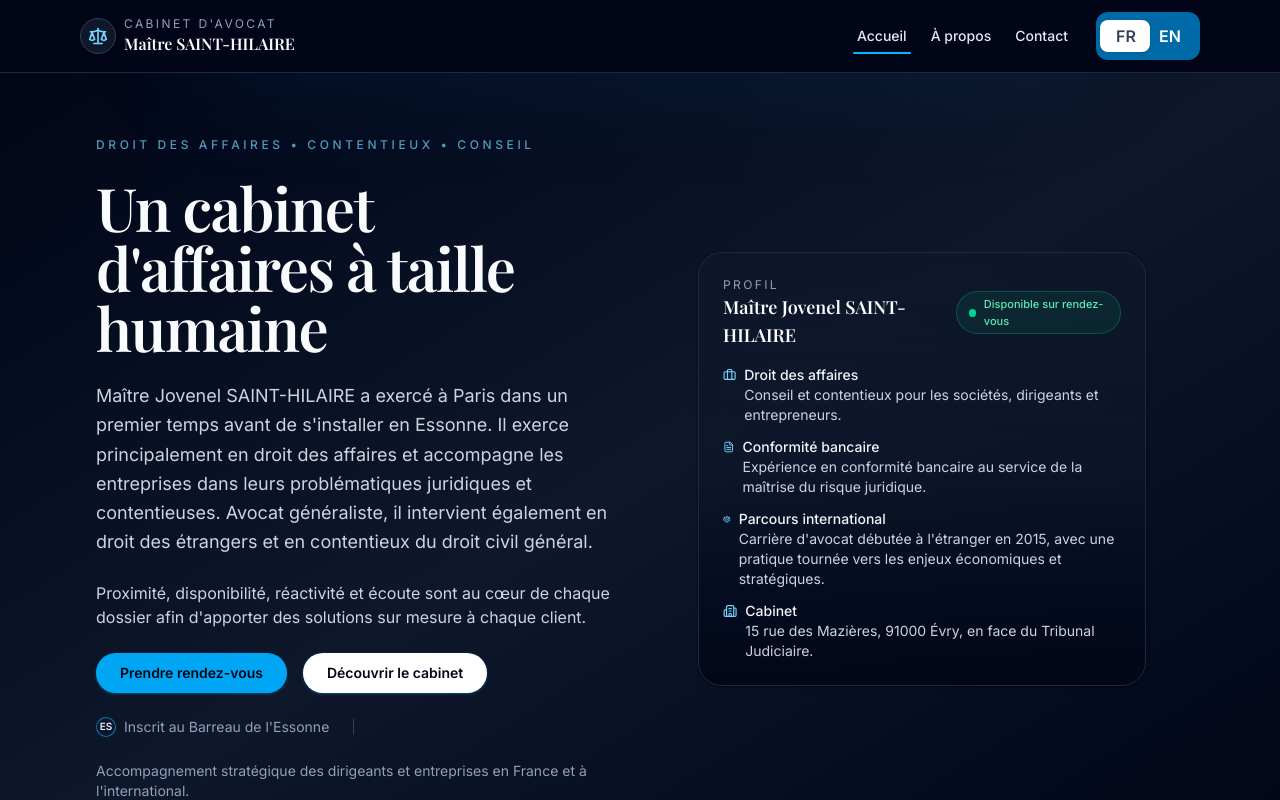
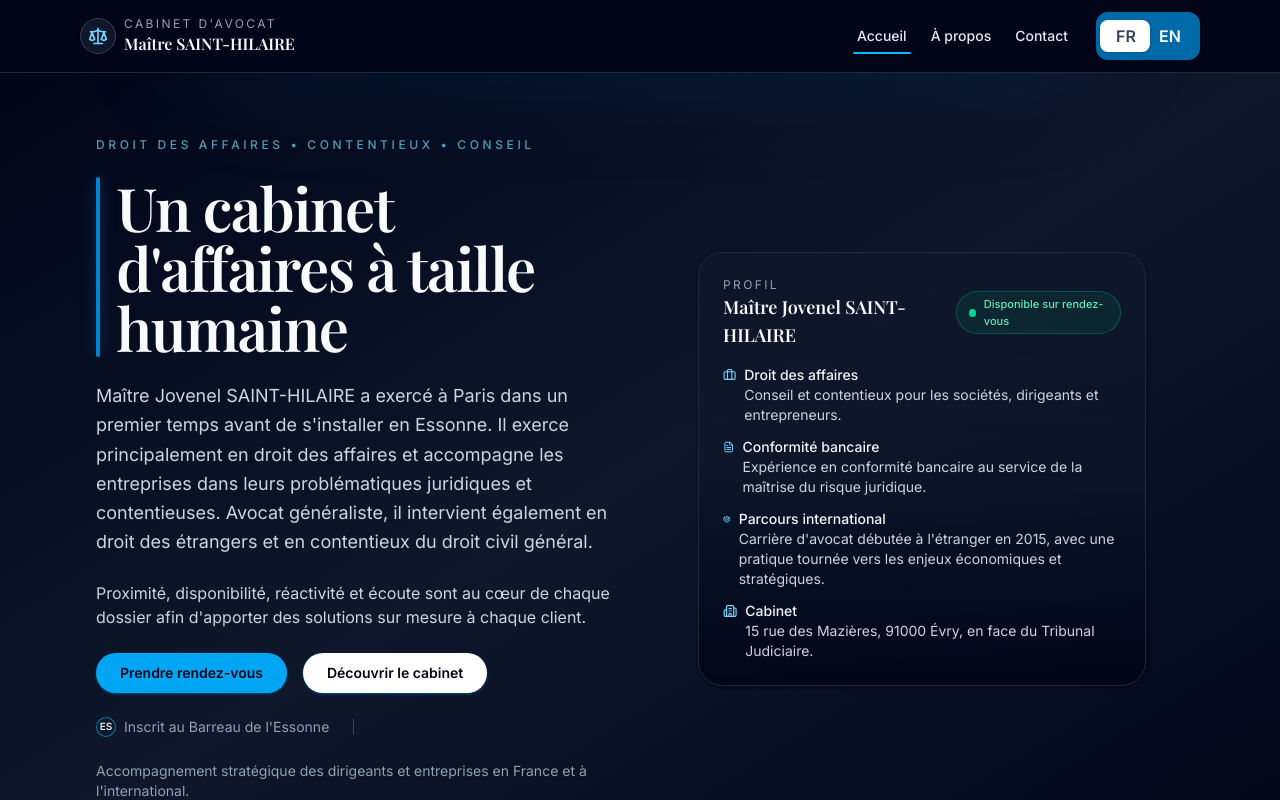
Before and after one commit to KersenJ-Project/n.kersenjoseph, a React (Vite) app: page / in a window 1280 px wide. Shown: the top 800 px of the page. Built offline with nearby package versions, Linux system fonts and the light colour scheme.

Commit message:
TypeWritter et accent sur le titre

```diff
--- /dev/null
+++ b/src/hooks/UseTypeWritter.jsx
@@ -0,0 +1,31 @@
+import { useState, useEffect, useRef } from 'react';
+
+const useTypewriter = (text, speed = 50) => {
+    const [displayedText, setDisplayedText] = useState('');
+    const indexRef = useRef(0);
+
+    useEffect(() => {
+        if (!text) return;
+
+        indexRef.current = 0;
+        setDisplayedText('');
+
+        const timer = setInterval(() => {
+        if (indexRef.current < text.length) {
+            const nextChar = text.charAt(indexRef.current);
+            setDisplayedText((prev) => prev + nextChar);
+            indexRef.current += 1;
+        } else {
+            clearInterval(timer);
+        }
+        }, speed);
+
+        return () => {
+        clearInterval(timer);
+        };
+    }, [text, speed]);
+
+    return displayedText;
+};
+
+export default useTypewriter;
--- a/src/pages/Home.jsx
+++ b/src/pages/Home.jsx
@@ -3,9 +3,12 @@ import { Link } from 'react-router-dom';
 import { motion } from 'motion/react';
 import { Briefcase, Scale, FileText, Building2, Shield, Clock, Ear } from 'lucide-react';
 import AnimatedButton from '../components/AnimatedButton';
+import useTypewriter from '../hooks/UseTypeWritter';
 
 export default function Home() {
   const { t } = useTranslation();
+
+  const typedText = useTypewriter(t('home.hero_title'))
 
   return (
     <div className="w-full bg-slate-950 text-slate-100">
@@ -21,13 +24,19 @@ export default function Home() {
             <p className="text-xs font-medium uppercase tracking-[0.3em] text-sky-300/70">
               {t('home.hero_tagline')}
             </p>
+            <div className='flex flex-row gap-4'>
+              <div
+                className="w-2 rounded-full bg-sky-600 shadow-[0_0_15px_rgba(14,165,233,0.4)]"
+                aria-hidden="true"
+              />
               <h1
                 id="hero-title"
                 className="font-heading text-3xl sm:text-4xl md:text-5xl lg:text-6xl font-semibold tracking-tight text-slate-50 animate-fade-in-up opacity-0"
                 style={{ animationDelay: '0.1s' }}
               >
-              {t('home.hero_title')}
+                {typedText}
               </h1>
+            </div>
             <p
               className="max-w-2xl text-sm sm:text-base md:text-lg leading-relaxed text-slate-300 animate-fade-in-up opacity-0"
               style={{ animationDelay: '0.25s' }}
```
Lines whose indentation alone changed are shown as unchanged.
